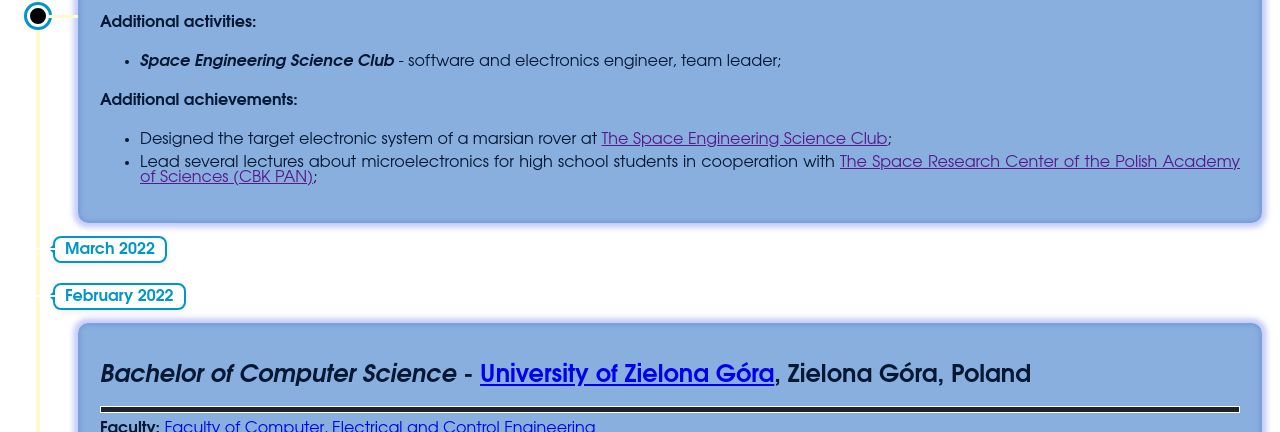
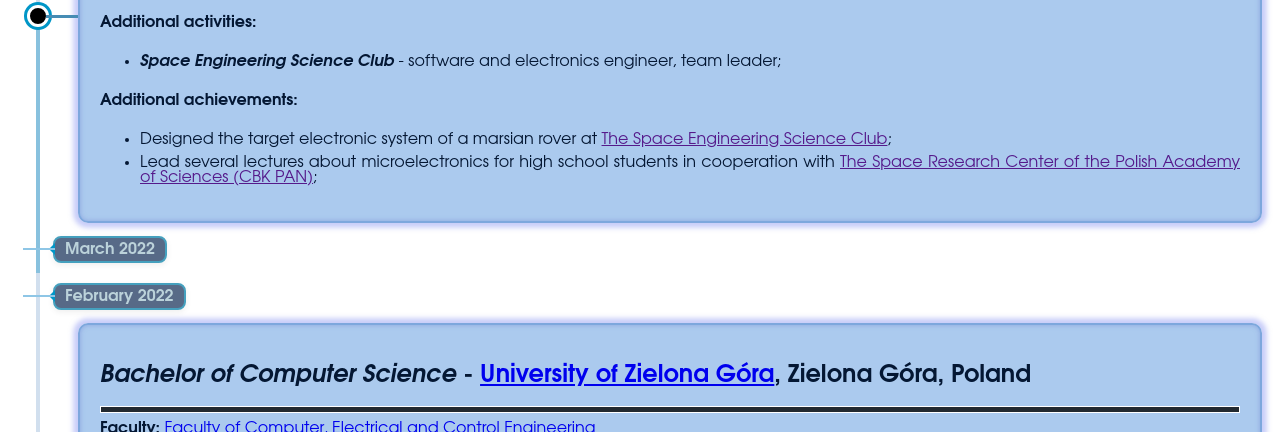
Before and after one commit to KacperWojciechowski/KacperWojciechowski.github.io, a plain HTML site: page html/education.html in a window 1280 px wide. Shown: the part 368-800 px from the top of the page. Drawn offline with Linux system fonts and the light colour scheme.

Commit message:
changed panel color, changed timeline color, twaked journeyman's guide info

```diff
--- a/scripts/research.js
+++ b/scripts/research.js
@@ -24,12 +24,12 @@ const researchEntries = [
         keywords: ["Library", "Framework", "C++", "JMP", "DLib", "Shogun", "Shark-ML", "Machine Learning", "Support Vector Machine", "SVM", "Linear Regression", "Loss Function", "ROC curve", "AUC"],
     },
     {
-        title: "The Journeyman's Guide to Informed Software Design",
+        title: "The Journeyman's Guide To Informed Software Design",
         subtitle: 'A stroll through paradigms, requirements, constraints and other software design concerns',
         link: "",
         coAuthors: [],
         abstract: "Work in progress...",
-        keywords: ["Software Architecture", "Programming Paradigms", "Good Practices", "System Design", "Software Design", "C++"],
+        keywords: ["Software Architecture", "Good Practices", "System Design", "Software Design", "System Constraints"],
     }
 ]
 
--- a/styles/subsite.css
+++ b/styles/subsite.css
@@ -18,7 +18,7 @@ hr {
 
 .content {
     font-family: Avantgarde, TeX Gyre Adventor, URW Gothic L, sans-serif;
-    background: rgba(117, 162, 218, 0.85);
+    background: rgba(157, 193, 236, 0.85);
     color: #041733;
     border-radius: 10px;
     border: 2px solid rgba(117, 162, 218, 0.85);
--- a/styles/timeline.css
+++ b/styles/timeline.css
@@ -15,7 +15,7 @@
     transform: translateY(-100%) translateX(-50%);
     border-left: 12px solid transparent;
     border-right: 12px solid transparent;
-    border-bottom: 24px solid #fffacd;
+    border-bottom: 24px solid #94abd4d7;
     width: 0;
     height: 0;
     z-index: 10;
@@ -66,7 +66,7 @@
     top: 0;
     width: 4px;
     height: 100%;
-    background: #fffacd;
+    background: #bfd2e7b6;
     transform: translateX(-50%);
     z-index: 1;
 }
@@ -102,7 +102,7 @@
     transform: translateY(-50%);
     width: 2rem;
     height: 0;
-    border-top: 3px solid #fffacd;
+    border-top: 3px solid #468cb4;
     z-index: 2;
 }
 
@@ -110,11 +110,11 @@
     position: absolute;
     left: 30px;
     min-width: 70px;
-    background: #fff;
-    border: 2px solid #0096C7;
+    background: #0c2852b0;
+    border: 2px solid #45a0be;
     border-radius: 8px;
     padding: 4px 10px;
-    color: #0096C7;
+    color: #bbd2da;
     font-weight: bold;
     font-size: 1em;
     box-shadow: 0 2px 6px rgba(0,0,0,0.07);
@@ -130,7 +130,7 @@
     transform: translateY(-50%);
     width: 32px;
     height: 2px;
-    background: white;
+    background: rgb(142, 198, 230);
     z-index: 2;
 }
 
```
